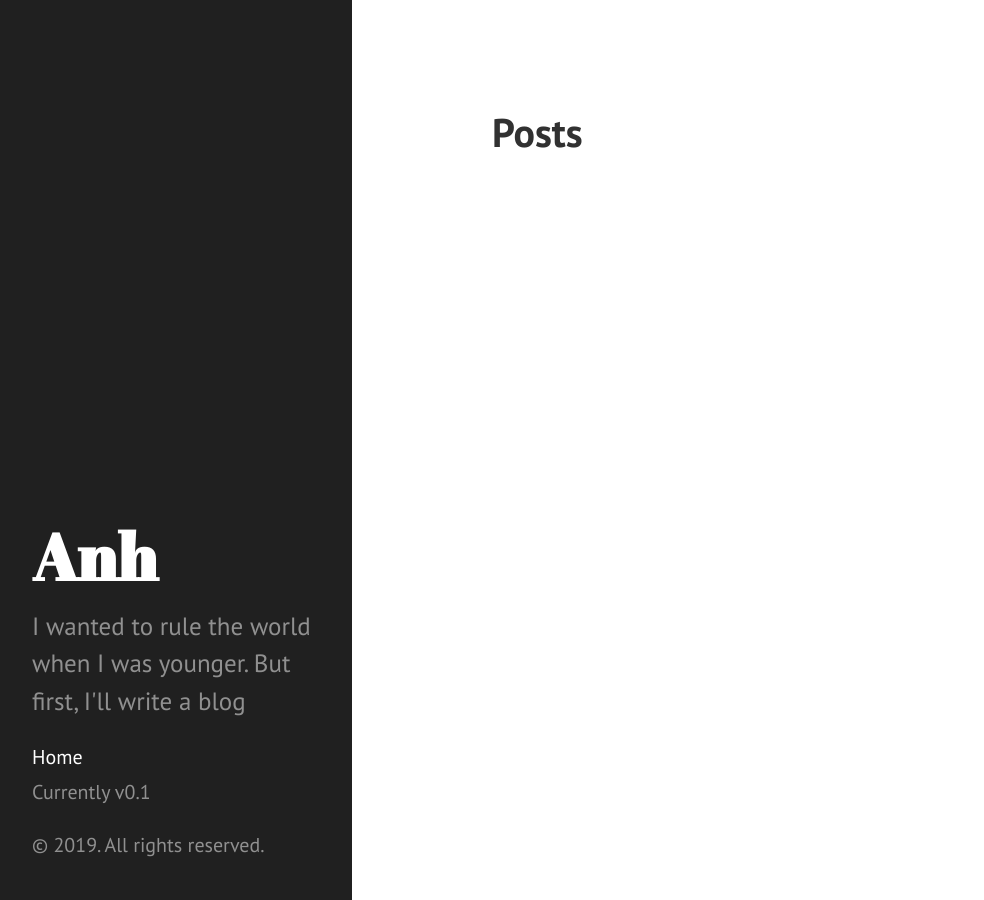
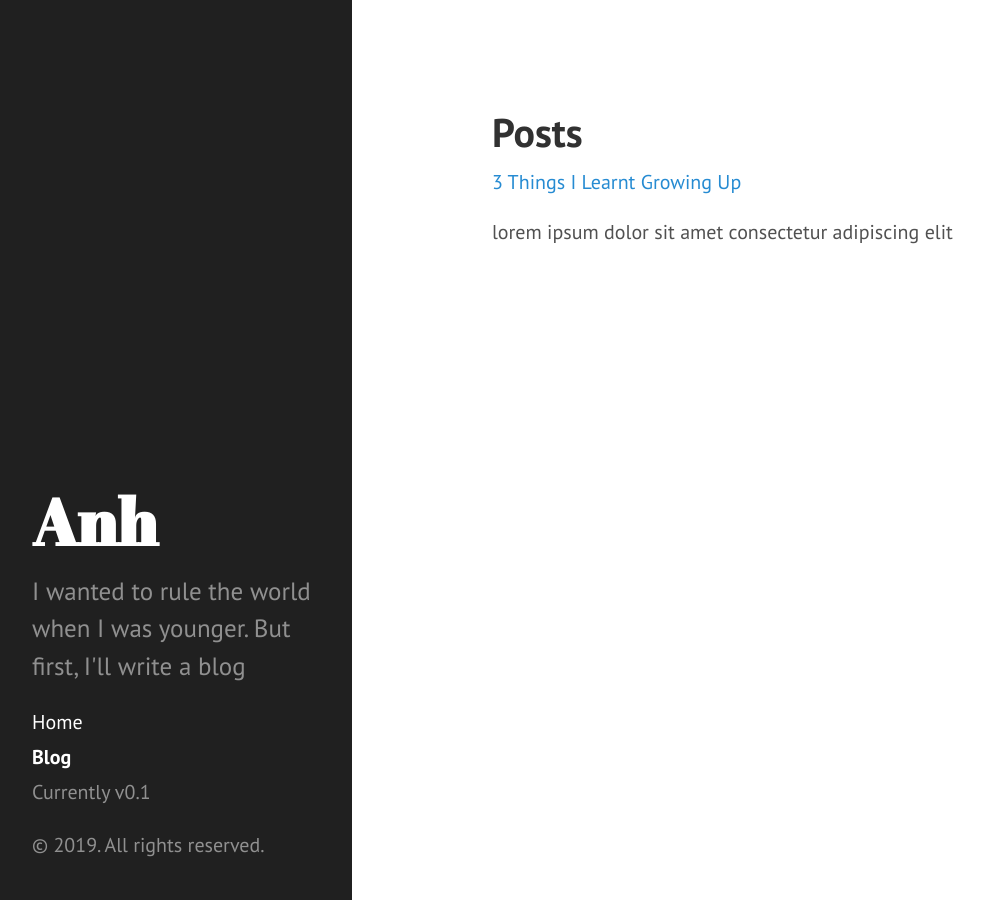
Before and after one commit to Haizzz/haizzz.github.io, a Jekyll site: the page blog/posts/index.html, which Jekyll copies as it is, in a window 1280 px wide. Shown: the whole page, without its empty margins (8-992 px from the left). Built offline with Jekyll 4.4.1, drawn with Linux system fonts in a browser that asks for light colours.

Commit message:
add blog page links

```diff
--- a/blog/index.html
+++ b/blog/index.html
@@ -3,12 +3,12 @@
 layout: default
 title: Anh - Blog Home
 ---
-<ul>
+<ul style="list-style: none;">
     <h1>Posts</h1>
     {% for post in site.posts %}
     <li>
         <a href="{{ post.url }}">{{ post.title }}</a>
-        <p>{{ post.exerpt }}</p>
+        <p>{{ post.excerpt }}</p>
     </li>
     {% endfor %}
 </ul>
--- a/blog/posts/index.html
+++ b/blog/posts/index.html
@@ -16,14 +16,14 @@
   </title>
 
   <!-- CSS -->
-  <link rel="stylesheet" href="public/css/poole.css">
-  <link rel="stylesheet" href="public/css/syntax.css">
-  <link rel="stylesheet" href="public/css/hyde.css">
+  <link rel="stylesheet" href="/public/css/poole.css">
+  <link rel="stylesheet" href="/public/css/syntax.css">
+  <link rel="stylesheet" href="/public/css/hyde.css">
   <link rel="stylesheet" href="http://fonts.googleapis.com/css?family=PT+Sans:400,400italic,700|Abril+Fatface">
 
   <!-- Icons -->
-  <link rel="apple-touch-icon-precomposed" sizes="144x144" href="public/apple-touch-icon-144-precomposed.png">
-                                 <link rel="shortcut icon" href="public/favicon.ico">
+  <link rel="apple-touch-icon-precomposed" sizes="144x144" href="/public/apple-touch-icon-144-precomposed.png">
+  <link rel="shortcut icon" href="/public/favicon.ico">
 
   <!-- RSS -->
   <link rel="alternate" type="application/rss+xml" title="RSS" href="/atom.xml">
@@ -36,7 +36,7 @@
     <div class="container sidebar-sticky">
       <div class="sidebar-about">
         <h1>
-        <a href="">
+          <a href="/">
             Anh
           </a>
         </h1>
@@ -44,7 +44,8 @@
       </div>
 
       <nav class="sidebar-nav">
-      <a class="sidebar-nav-item" href="">Home</a>
+        <a class="sidebar-nav-item" href="/">Home</a>
+        <a class="sidebar-nav-item active" href="/blog/posts/index.html">Blog</a>
 
 
 
@@ -63,8 +64,16 @@
   </div>
 
   <div class="content container">
-      <ul>
+    <ul style="list-style: none;">
       <h1>Posts</h1>
+
+      <li>
+        <a href="/2019/05/05/3-Things-I-Learnt-Growing-Up.html">3 Things I Learnt Growing Up</a>
+        <p>
+          <p>lorem ipsum dolor sit amet consectetur adipiscing elit</p>
+
+        </p>
+      </li>
 
     </ul>
     <!-- <!doctype html>
@@ -80,6 +89,10 @@
     <ul>
         <h1>hello world!</h1>
 
+        <li>
+            <a href="/2019/05/05/3-Things-I-Learnt-Growing-Up.html">3 Things I Learnt Growing Up</a>
+        </li>
+
     </ul>
 </body>
 
@@ -87,4 +100,5 @@
   </div>
 
 </body>
+
 </html>
--- a/contact.html
+++ b/contact.html
@@ -32,6 +32,7 @@
         <li><a href="index.html">Bio</a></li>
         <!-- <li><a href="portfolio.html">Portfolio</a></li> -->
         <li><a href="resume.html">Resume</a></li>
+        <li><a href="blog/posts/index.html">Blog</a></li>
         <li class="active"><a href="contact.html">Contact</a></li>
       </ul>
       <!-- <ul class="social">
--- a/index.html
+++ b/index.html
@@ -32,6 +32,7 @@
         <li class="active"><a href="index.html">Bio</a></li>
         <!-- <li><a href="portfolio.html">Portfolio</a></li> -->
         <li><a href="resume.html">Resume</a></li>
+        <li><a href="blog/posts/index.html">Blog</a></li>
         <li><a href="contact.html">Contact</a></li>
       </ul>
       <!--
--- a/resume.html
+++ b/resume.html
@@ -33,6 +33,7 @@
         <li><a href="index.html">Bio</a></li>
         <!-- <li><a href="portfolio.html">Portfolio</a></li> -->
         <li class="active"><a href="resume.html">Resume</a></li>
+        <li><a href="blog/posts/index.html">Blog</a></li>
         <li><a href="contact.html">Contact</a></li>
       </ul>
       <!-- <ul class="social">
```
Lines whose indentation alone changed are shown as unchanged.
